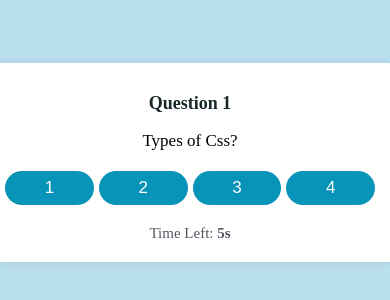
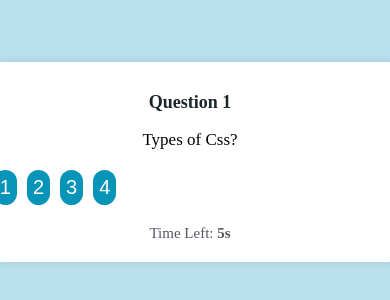
Before and after one commit to umamaheswari0409/quiz, a React (Vite) app: page / in a window 390 px wide. Shown: the part 268-568 px from the top of the page. Built offline with nearby package versions, Linux system fonts and the light colour scheme.

Commit message:
edited view

```diff
--- a/src/App.css
+++ b/src/App.css
@@ -99,18 +99,16 @@ button:hover{
             font-size: 17px;
         }
         .option button{
-        font-size: 17px;
+        font-size: 20px;
         width: 200px;
-        padding: 7px 7px;
+        padding: 6px 6px;
 
         }
         .timer{
         font-size: 15px;
         }
-        .option {
-        font-size: 27px;
-        column-gap: 5px;
-
+        .option{
+            width: 100px;
         }
 
     }
```
